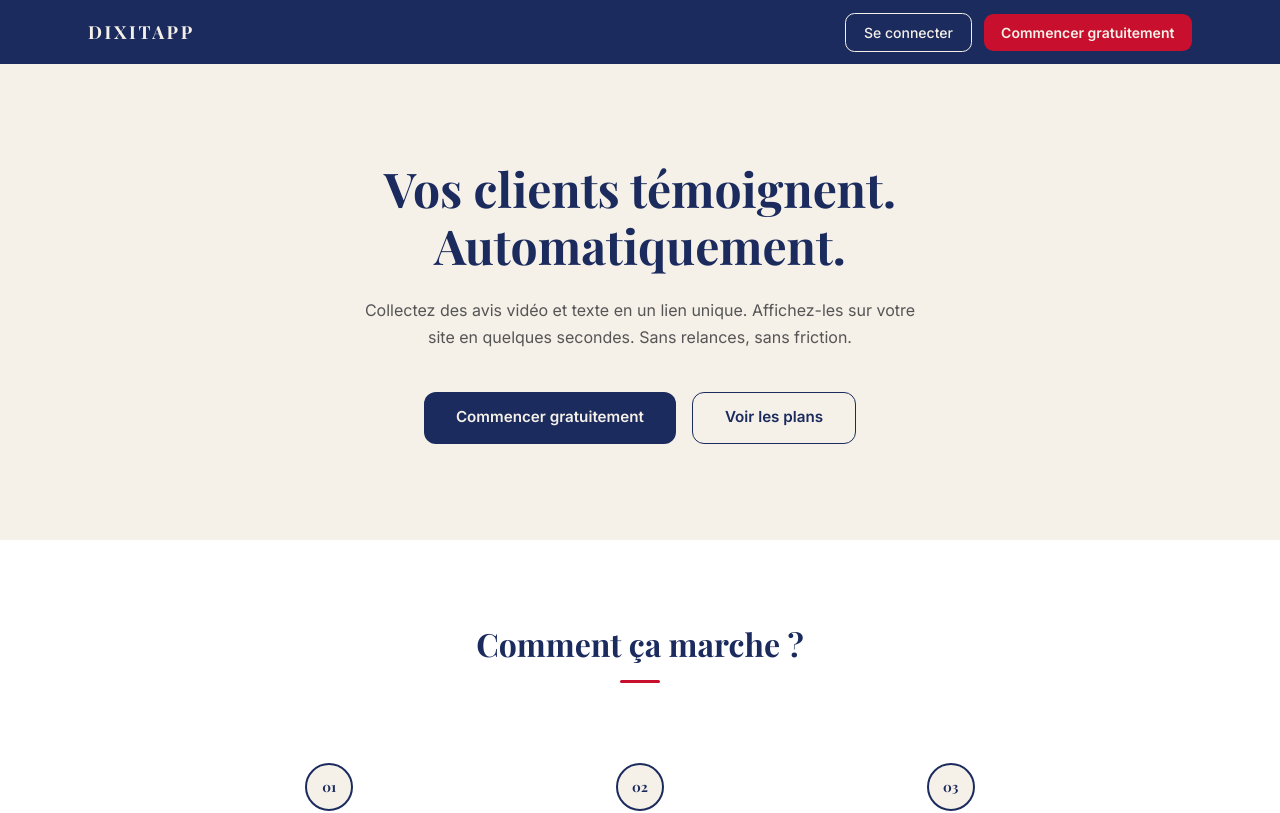
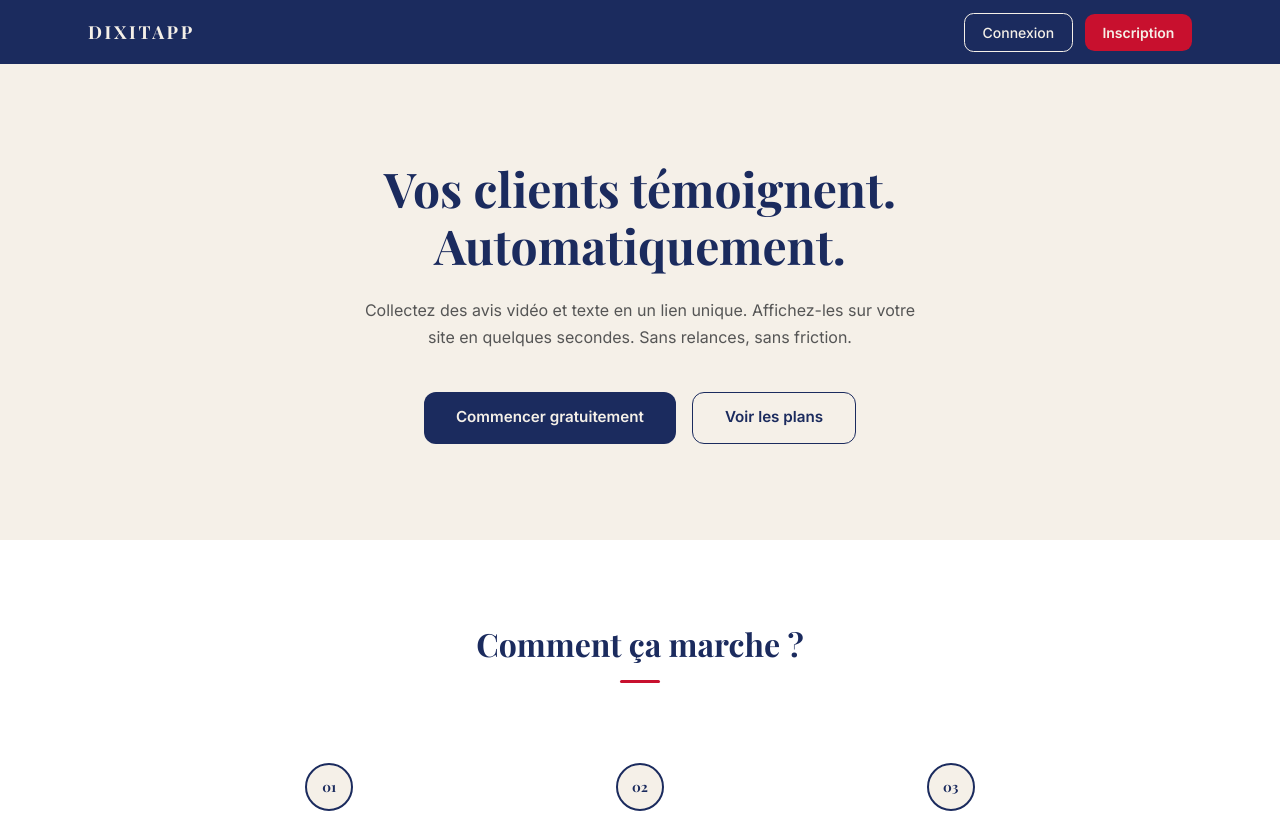
Before and after one commit to Matheo110/dixitapp, a React (Vite) app: page / in a window 1280 px wide. Shown: the top 813 px of the page. Built offline with nearby package versions, Linux system fonts and the light colour scheme; no server answers; a web font is replaced by a local one.

Commit message:
Add inscription button in navbar

```diff
--- a/src/pages/Auth.jsx
+++ b/src/pages/Auth.jsx
@@ -1,5 +1,5 @@
 import { useState, useEffect } from 'react'
-import { useNavigate } from 'react-router-dom'
+import { useNavigate, useSearchParams } from 'react-router-dom'
 import { supabase } from '../lib/supabase'
 import Navbar from '../components/Navbar'
 
@@ -34,7 +34,8 @@ function validatePassword(pw) {
 }
 
 export default function Auth() {
-  const [mode, setMode] = useState('login') // 'login' | 'signup' | 'reset'
+  const [searchParams] = useSearchParams()
+  const [mode, setMode] = useState(searchParams.get('tab') === 'signup' ? 'signup' : 'login')
 
   // Login / signup state
   const [firstName, setFirstName] = useState('')
--- a/src/pages/Landing.jsx
+++ b/src/pages/Landing.jsx
@@ -80,15 +80,15 @@ export default function Landing() {
               onMouseEnter={e => (e.currentTarget.style.backgroundColor = 'rgba(245,240,232,0.1)')}
               onMouseLeave={e => (e.currentTarget.style.backgroundColor = 'transparent')}
             >
-              Se connecter
+              Connexion
             </button>
             <button
-              onClick={() => navigate('/login')}
+              onClick={() => navigate('/login?tab=signup')}
               style={{ backgroundColor: '#C8102E', color: '#F5F0E8', padding: '0.5rem 1.1rem', borderRadius: '0.6rem', fontSize: '0.875rem', cursor: 'pointer', fontWeight: 600, border: 'none' }}
               onMouseEnter={e => (e.currentTarget.style.backgroundColor = '#a80d26')}
               onMouseLeave={e => (e.currentTarget.style.backgroundColor = '#C8102E')}
             >
-              Commencer gratuitement
+              Inscription
             </button>
           </div>
         </div>
```
